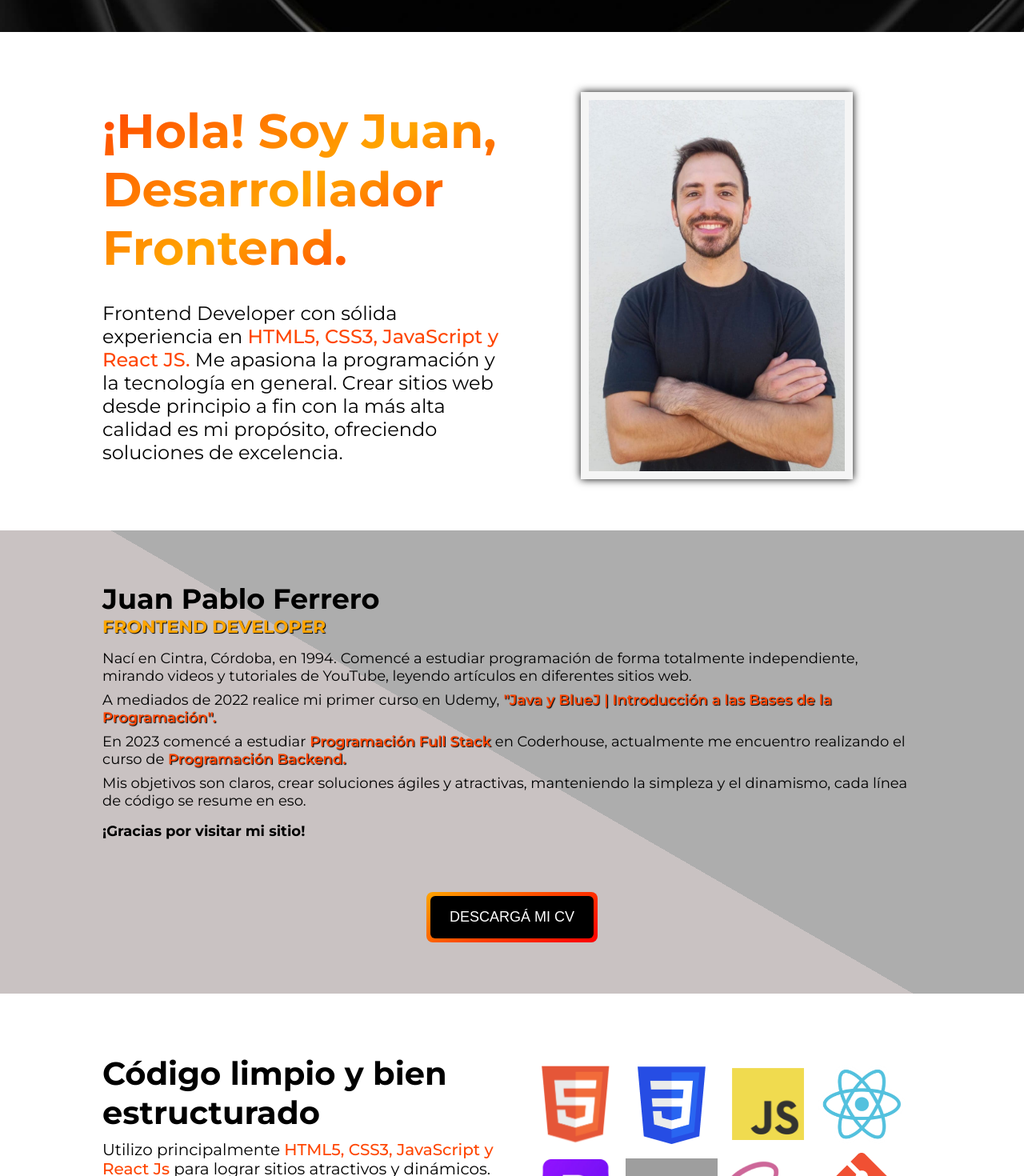
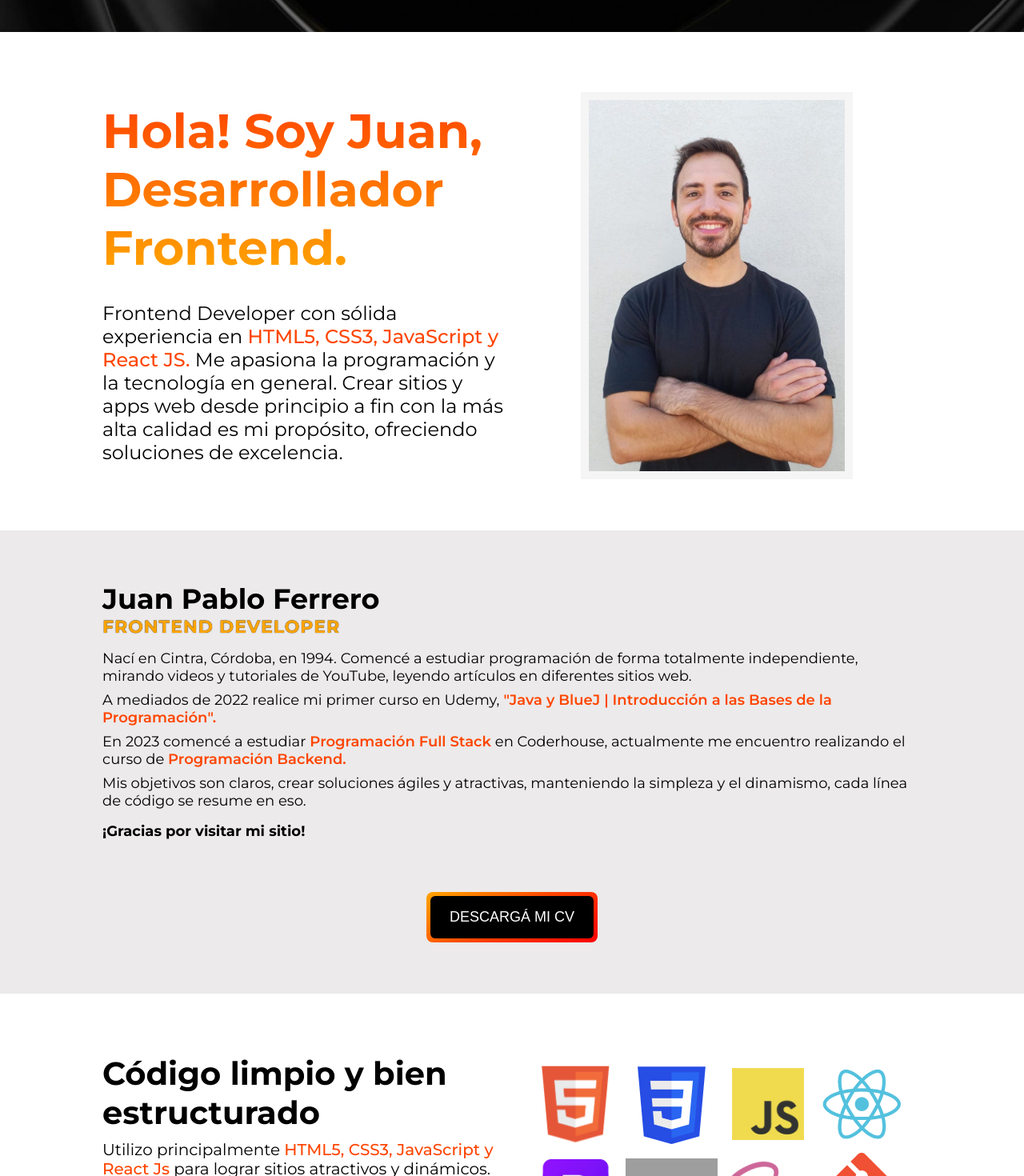
Before and after one commit to juanferrero13/juanFerrero, a React (Vite) app: page / in a window 1280 px wide. Shown: the part 820-2290 px from the top of the page at 80% size. Built offline with nearby package versions, Linux system fonts and the light colour scheme; grey boxes are pictures that could not be loaded.

Commit message:
Retoques de estilos generales

```diff
--- a/src/components/AboutMe/AboutMe.module.css
+++ b/src/components/AboutMe/AboutMe.module.css
@@ -1,6 +1,6 @@
 .container {
     margin-top: 4rem;
-    background: linear-gradient(-150deg, rgb(173, 173, 173) 50%, rgb(201, 194, 194) 50%);
+    background: rgb(236, 234, 234);
     padding-block: 4rem;
     font-family: 'Montserrat', sans-serif;
 }
@@ -20,7 +20,8 @@
     font-size: 22px;
     margin-bottom: 15px;
     color: orange;
-    text-shadow: 1px 1px 1px black;
+    text-shadow: 0 0 1px black;
+    letter-spacing: 1px;
 }
 
 .paragraph {
@@ -31,7 +32,6 @@
 .spanParagraph {
     font-weight: 600;
     color: orangered;
-    text-shadow: 1px 1px 1px black;
 }
 
 .strong {
--- a/src/components/Contact/Contact.jsx
+++ b/src/components/Contact/Contact.jsx
@@ -53,6 +53,10 @@ export const Contact = () => {
                     <label className={style.label}>MENSAJE</label>
                     <textarea className={style.textarea} name="message" placeholder='Mensaje' rows="10" required />
                     <input className={style.send} type="submit" value="ENVIAR" />
+                    <span className={style.spanForm}></span>
+                    <span className={style.spanForm}></span>
+                    <span className={style.spanForm}></span>
+                    <span className={style.spanForm}></span>
                 </form>
             </div>
         </section>
--- a/src/components/Contact/Contact.module.css
+++ b/src/components/Contact/Contact.module.css
@@ -28,11 +28,11 @@
     flex-direction: column;
     width: 50%;
     font-family: 'Montserrat', sans-serif;
-    background-color: #f8f2f2;
+    background: #f8f2f2;
     padding: 50px 25px;
     border-radius: 15px;
     color: black;
-    box-shadow: 0 0 10px black;
+    box-shadow: 0 0 5px black;
 }
 
 .label {
--- a/src/components/Home/Home.jsx
+++ b/src/components/Home/Home.jsx
@@ -6,23 +6,23 @@ import 'aos/dist/aos.css';
 export const Home = () => {
     useEffect(() => {
         // Inicializa AOS después de que el componente se monta y el DOM está listo
-        AOS.init();
-    }, []);
+        AOS.init()
+    }, [])
 
     // Función para desplazarse suavemente hacia la sección de contacto en el componente Contact
     const scrollToContact = () => {
-        const contactSection = document.getElementById('contact');
+        const contactSection = document.getElementById('contact')
         if (contactSection) {
-            const navbarHeight = document.querySelector('nav').offsetHeight; // Altura de la barra de navegación
-            const contactSectionPosition = contactSection.getBoundingClientRect().top; // Posición del elemento de contacto relativa a la ventana del navegador
+            const navbarHeight = document.querySelector('nav').offsetHeight // Altura de la barra de navegación
+            const contactSectionPosition = contactSection.getBoundingClientRect().top // Posición del elemento de contacto relativa a la ventana del navegador
             const scrollTop = document.documentElement.scrollTop; // Desplazamiento actual de la ventana
-            const targetPosition = contactSectionPosition + scrollTop - navbarHeight; // Posición ajustada del elemento de contacto con respecto al desplazamiento actual y la altura de la barra de navegación
+            const targetPosition = contactSectionPosition + scrollTop - navbarHeight // Posición ajustada del elemento de contacto con respecto al desplazamiento actual y la altura de la barra de navegación
             window.scrollTo({
                 top: targetPosition,
                 behavior: 'smooth'
-            });
+            })
         }
-    };
+    }
 
     return (
         <>
@@ -31,9 +31,9 @@ export const Home = () => {
                 <button className={style.heroBtn} onClick={scrollToContact}>CONTÁCTAME</button>
             </div>
             <div className={style.home}>
-                <h1 className={style.subtitle} data-aos="fade-right">¡Hola! Soy Juan,<span className={style.subtitleSpan}> Desarrollador Frontend.</span></h1>
-                <p className={style.paragraph}>Frontend Developer con sólida experiencia en <strong>HTML5, CSS3, JavaScript y React JS.</strong> Me apasiona la programación y la tecnología en general. Crear sitios web desde principio a fin con la más alta calidad es mi propósito, ofreciendo soluciones de excelencia.</p>
-                <img className={style.img} src="image/home-img-me.jpg" alt="foto-personal" />
+                <h1 className={style.subtitle}>Hola! Soy Juan,<span className={style.subtitleSpan}> Desarrollador Frontend.</span></h1>
+                <p className={style.paragraph}>Frontend Developer con sólida experiencia en <strong>HTML5, CSS3, JavaScript y React JS.</strong> Me apasiona la programación y la tecnología en general. Crear sitios y apps web desde principio a fin con la más alta calidad es mi propósito, ofreciendo soluciones de excelencia.</p>
+                <img className={style.img} data-aos="zoom-out-up" src="image/home-img-me.jpg" alt="foto-personal" />
             </div>
         </>
     );
--- a/src/components/Home/Home.module.css
+++ b/src/components/Home/Home.module.css
@@ -7,6 +7,7 @@
     flex-direction: column;
     justify-content: center;
     align-items: center;
+
 }
 
 .title {
@@ -53,13 +54,13 @@
 
 .subtitle {
     grid-area: title;
-    background: linear-gradient(150deg, orangered, orange, red);
+    background: linear-gradient(orangered, orange);
     font-size: 60px;
-
     -webkit-text-fill-color: transparent;
     -webkit-background-clip: text;
     background-clip: auto;
 }
+
 
 .paragraph {
     font-size: 24px;
@@ -75,7 +76,7 @@
     width: 340px;
     grid-area: img;
     border: 10px solid whitesmoke;
-    box-shadow: 0 0 10px black;
+    /* box-shadow: 0 0 10px black; */
 }
 
 /* -------------------- MEDIAS QUERIES -------------------- */
--- a/src/components/Navbar/Navbar.module.css
+++ b/src/components/Navbar/Navbar.module.css
@@ -67,7 +67,7 @@ ul {
 
 .nav_btn {
     font-size: 30px;
-    color: antiquewhite;
+    color: white;
     cursor: pointer;
     background-color: transparent;
     border: none;
--- a/src/components/Projects/Projects.module.css
+++ b/src/components/Projects/Projects.module.css
@@ -60,7 +60,7 @@
 
 .js {
     animation: animation1 2s ease-in-out alternate infinite;
-    background: linear-gradient(150deg, orange, red, orange, red);
+    background: linear-gradient(150deg, orange, tomato, orange, tomato);
     background-size: 300% 300%;
 }
 
--- a/src/components/Technology/Technology.jsx
+++ b/src/components/Technology/Technology.jsx
@@ -2,7 +2,7 @@ import style from "./Technology.module.css"
 
 export const Technology = () => {
     return (
-        <div className={style.container}>
+        <section className={style.container}>
             <div className={style.titles}>
                 <h2 className={style.subtitle}>Código limpio y bien estructurado</h2>
                 <p className={style.paragraph}>Utilizo principalmente <strong className={style.strong1}>HTML5, CSS3, JavaScript y React Js</strong> para lograr sitios atractivos y dinámicos. También empleo el uso de frameworks como <strong className={style.strong1}> Bootstrap y Tailwind CSS.</strong></p>
@@ -23,6 +23,6 @@ export const Technology = () => {
                 <img className={style.imgFirebase} src="image/firebase.png" alt="firebase" />
                 <img className={style.imgChakra} src="image/chakra.png" alt="chakra" />
             </div>
-        </div>
+        </section>
     )
 }
```
Also changed, not shown: src/App.css (line endings or trailing spaces), 1 other file (tests, documents, lock files or other folders).
